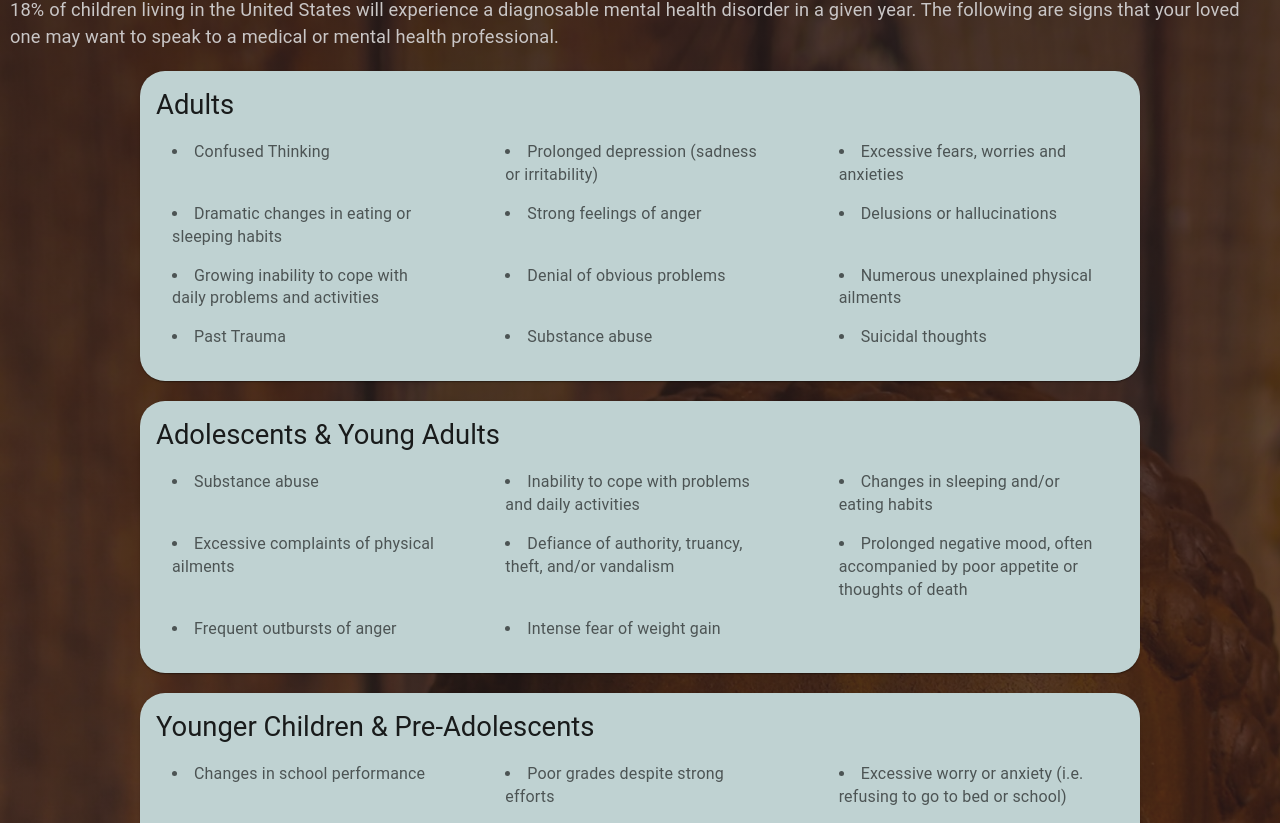
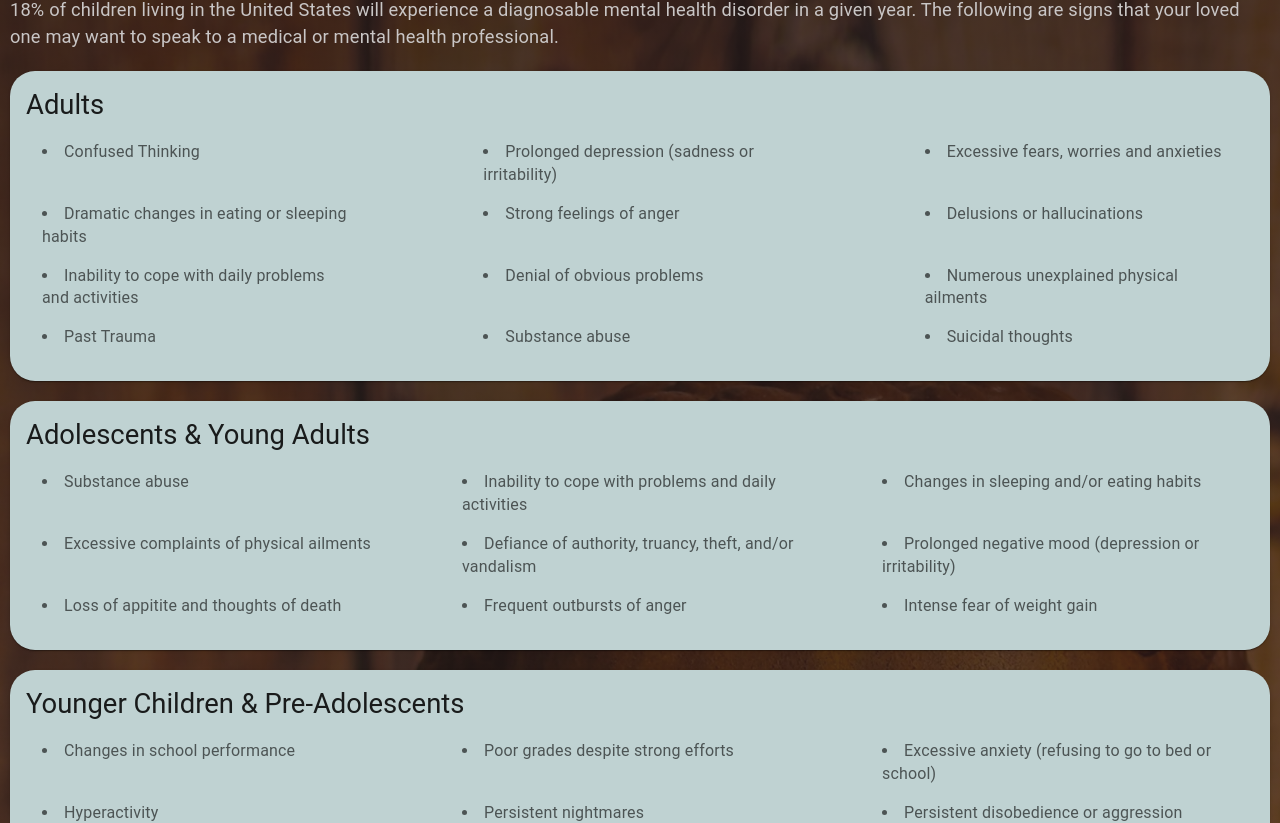
Before and after one commit to Dantewanders/NamasteWellness, a React (Create React App) app in the folder ui/: page /resources in a window 1280 px wide. Shown: the part 212-1035 px from the top of the page. Built offline with nearby package versions, Linux system fonts and the light colour scheme; no server answers.

Commit message:
clean up

```diff
--- a/ui/src/layouts/Navbar.js
+++ b/ui/src/layouts/Navbar.js
@@ -184,10 +184,10 @@ function Navbar() {
             </MenuItem>
           ) : (
             <Box sx={{ flexGrow: 0 }}>
-              <Tooltip title="Open settings">
+              <Tooltip title="Options">
                 <IconButton onClick={handleOpenUserMenu} sx={{ p: 0 }}>
                   <Avatar
-                    alt={user?.username}
+                    alt={user?.username?.toUpperCase() }
                     src="/static/images/avatar/2.jpg"
                   />
                 </IconButton>
--- a/ui/src/views/MyWellness/index.css
+++ b/ui/src/views/MyWellness/index.css
@@ -5,3 +5,10 @@
 .link:hover {
   text-decoration: underline;
 }
+.Card {
+  border: 1px solid #e5e5e5;
+  border-radius: 4px;
+  box-shadow: 0px 0px 30px, "#24292f" "#24292f";
+  margin-bottom: 1rem;
+  padding: 1rem;
+}
--- a/ui/src/views/MyWellness/index.js
+++ b/ui/src/views/MyWellness/index.js
@@ -28,7 +28,7 @@ function MyWellness() {
     const token = getToken();
     const response = await getMyJournal(new Date(), token);
     const result = await response.json();
-    console.log("res", result);
+    // console.log("res", result);
     // setDateCreated(result[0].dateCreated);
     setSleep(result[0].sleepDuration);
     setMood(result[0].mood);
@@ -204,7 +204,7 @@ function MyWellness() {
       >
         <Grid item>
           <Box sx={{ minWidth: 275 }}>
-            <Card variant="outlined">{moodCard}</Card>
+            <Card variant="outlined" >{moodCard}</Card>
           </Box>
         </Grid>
 
--- a/ui/src/views/Resources/index.js
+++ b/ui/src/views/Resources/index.js
@@ -35,7 +35,7 @@ function Resources() {
         </Grid>
         <Grid item xs={12} sm={4}>
           <Card
-            sx={{ maxWidth: 1000, borderRadius: "25px", opacity: "inherit" }}
+            sx={{ maxWidth: 1600, borderRadius: "25px", opacity: "inherit" }}
           >
             <CardContent>
               <Typography gutterBottom variant="h5" component="div">
@@ -43,7 +43,7 @@ function Resources() {
               </Typography>
               <Typography variant="body2" color="text.secondary">
 
-                <Grid container rowSpacing={0} columnSpacing={4} mt="3px">
+                <Grid container rowSpacing={0} columnSpacing={12} mt="3px">
                   <Grid item xs={4}>
                     <ListItem sx={{ display: "list-item" }}>
                       Confused Thinking
@@ -82,7 +82,7 @@ function Resources() {
 
                   <Grid item xs={4}>
                     <ListItem sx={{ display: "list-item" }}>
-                      Growing inability to cope with daily problems and
+                      Inability to cope with daily problems and
                       activities
                     </ListItem>
                   </Grid>
@@ -123,7 +123,7 @@ function Resources() {
         <Grid item>
           <Card
             sx={{
-              maxWidth: 1000,
+              maxWidth: 1600,
               borderRadius: "25px",
               opacity: "inherit",
               marginTop: "20px",
@@ -167,8 +167,12 @@ function Resources() {
 
                   <Grid item xs={4}>
                     <ListItem sx={{ display: "list-item" }}>
-                      Prolonged negative mood, often accompanied by poor
-                      appetite or thoughts of death
+                      Prolonged negative mood (depression or irritability)
+                    </ListItem>
+                  </Grid>
+                  <Grid item xs={4}>
+                    <ListItem sx={{ display: "list-item" }}>
+                      Loss of appitite and thoughts of death
                     </ListItem>
                   </Grid>
 
@@ -192,7 +196,7 @@ function Resources() {
         <Grid item>
           <Card
             sx={{
-              maxWidth: 1000,
+              maxWidth: 1600,
               borderRadius: "25px",
               opacity: "inherit",
               marginTop: "20px",
@@ -219,7 +223,7 @@ function Resources() {
 
                     <Grid item xs={4}>
                       <ListItem sx={{ display: "list-item" }}>
-                        Excessive worry or anxiety (i.e. refusing to go to bed
+                        Excessive anxiety (refusing to go to bed
                         or school)
                       </ListItem>
                     </Grid>
--- a/ui/src/views/UserProfile/index.js
+++ b/ui/src/views/UserProfile/index.js
@@ -18,7 +18,7 @@ const blue = {
 const grey = {
   50: "#f6f8fa",
   100: "#eaeef2",
-  200: "#d0d7de",
+  200: "#24292f",
   300: "#afb8c1",
   400: "#8c959f",
   500: "#6e7781",
@@ -30,8 +30,8 @@ const grey = {
 
 const StyledInputElement = styled("input")(
   ({ theme }) => `
-  width: 320px;
-  font-family: IBM Plex Sans, sans-serif;
+  width: 220px;
+  font-family: Oxygen, sans-serif;
   font-size: 0.875rem;
   font-weight: 400;
   line-height: 1.5;
@@ -40,7 +40,7 @@ const StyledInputElement = styled("input")(
   color: ${theme.palette.mode === "dark" ? grey[300] : grey[900]};
   background: ${theme.palette.mode === "dark" ? grey[900] : "#fff"};
   border: 1px solid ${theme.palette.mode === "dark" ? grey[700] : grey[200]};
-  box-shadow: 0px 4px 30px ${
+  box-shadow: 0px 0px 20px ${
     theme.palette.mode === "dark" ? grey[900] : grey[200]
   };
 
@@ -97,41 +97,41 @@ function UserProfile() {
 
   return (
     <div>
-      <Box sx={{ flexGrow: 1 }}>
-        <Grid container alignItems={"center"} margin={10} spacing={4}>
-          <Grid item xs={12} sm={6}>
+
+        <Grid container alignItems={"center"} margin={7} spacing={6}>
+          <Grid item xs={12} sm={4}>
             <UnstyledInputIntroduction
               label="First Name"
               value={data?.first_name}
             />
           </Grid>
-          <Grid item xs={12} sm={6}>
+          <Grid item xs={12} sm={4}>
             <UnstyledInputIntroduction
               label="Last Name"
               value={data?.last_name}
             />
           </Grid>
-          <Grid item xs={12} sm={6}>
+          <Grid item xs={12} sm={4}>
             <UnstyledInputIntroduction
               label="Username"
               value={data?.username}
             />
           </Grid>
-          <Grid item xs={12} sm={6}>
+          <Grid item xs={12} sm={4}>
             <UnstyledInputIntroduction label="Email" value={data?.email} />{" "}
           </Grid>
-          <Grid item xs={12} sm={6}>
+          <Grid item xs={12} sm={4}>
             <UnstyledInputIntroduction
               label="Date of birth"
               value={new Date(data?.date_of_birth).toLocaleDateString()}
             />
           </Grid>
-          <Grid item xs={12} sm={6}>
+          <Grid item xs={12} sm={4}>
             {" "}
             <UnstyledInputIntroduction label="State" value={data?.state} />
           </Grid>
         </Grid>
-      </Box>
+
     </div>
   );
 }
```
